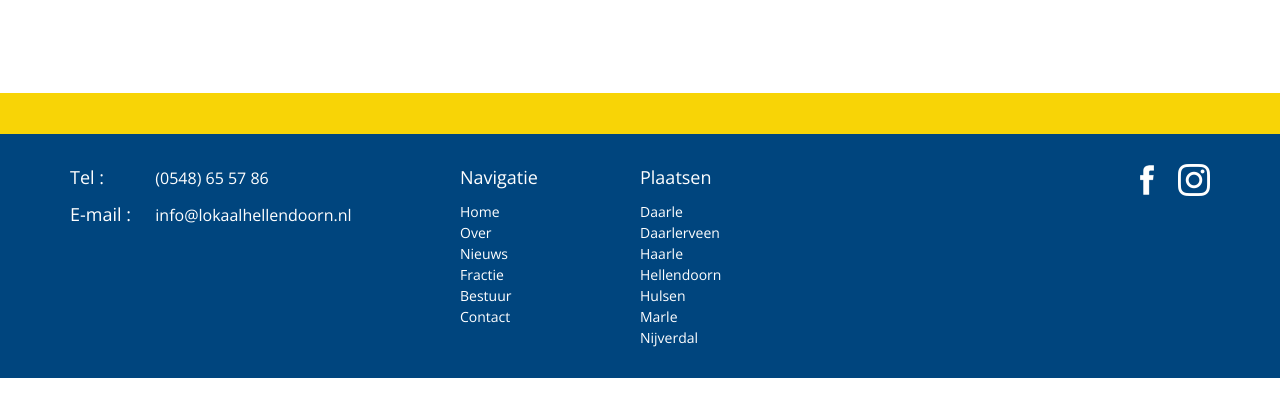
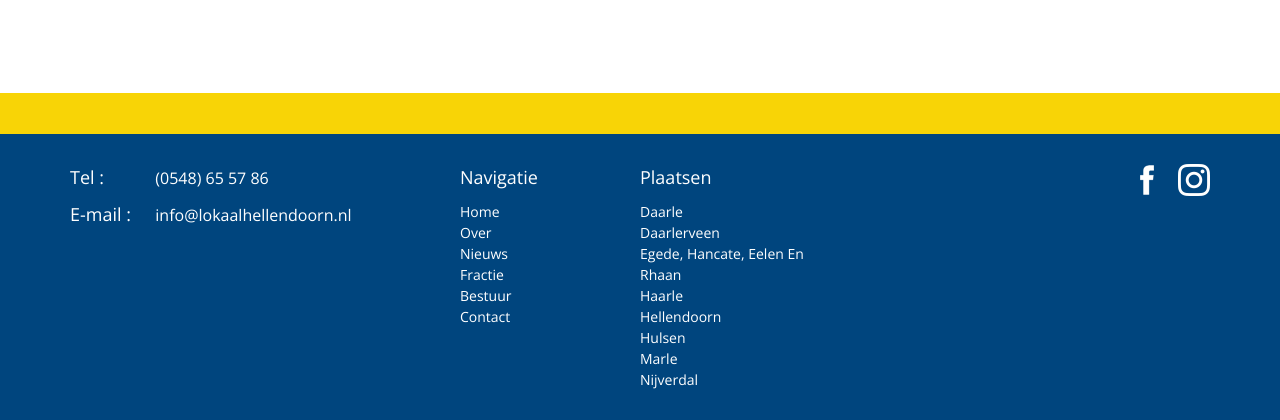
Before and after one commit to kozmoz/bbtemplate, a WordPress theme: template themes/Lokaal-Hellendoorn/404.php in a window 1280 px wide. Shown: the part 678-1098 px from the top of the page. Before the commit the page ends 1056 px from the top, so only its background shows below. Run offline with PHP 8.4 and a stand-in for WordPress, Linux system fonts and the light colour scheme; the site name, menu and one post (Sample post) are stand-ins, and other content is empty.

Commit message:
Added "Egede, Hancate, Eelen en Rhaan" to bottom sitemap

```diff
--- a/themes/Lokaal-Hellendoorn/footer.php
+++ b/themes/Lokaal-Hellendoorn/footer.php
@@ -70,6 +70,7 @@
                                   <p>Plaatsen</p>
                                   <a href="/daarle"><li>Daarle</li></a>
                                   <a href="/daarlerveen"><li>Daarlerveen</li></a>
+                                  <a href="/egede"><li>Egede, Hancate, Eelen en Rhaan</li></a>
                                   <a href="/haarle"><li>Haarle</li></a>
                                   <a href="/hellendoorn"><li>Hellendoorn</li></a>
                                   <a href="/hulsen"><li>Hulsen</li></a>
--- a/themes/package.json
+++ b/themes/package.json
@@ -2,7 +2,7 @@
   "name": "lokaal-hellendoorn",
   "description": "Lokaal Hellendoorn Wordpress Theme",
   "private": true,
-  "version": "1.5.5",
+  "version": "1.5.6",
   "devDependencies": {
     "diff": "^3.5.0",
     "grunt": "^1.0.4",
```
Also changed, not shown: CHANGELOG.md.
